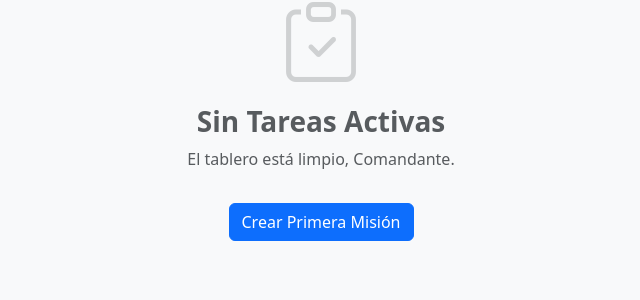
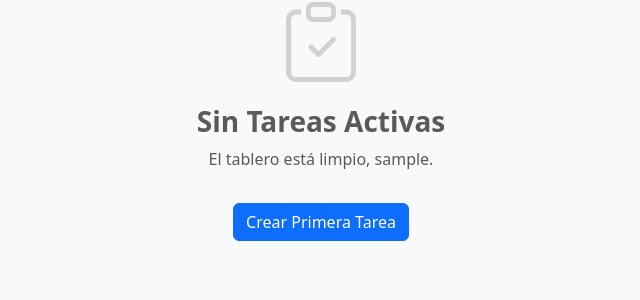
Before and after one commit to JELLABS/UpTask_System, a Django app: page /tablero/ in a window 1280 px wide. Shown: the part 361-661 px from the top of the page, without its empty margins (319-959 px from the left). Run offline with Django 5.2, Linux system fonts and the light colour scheme; the visitor is signed in with stand-in values (Sample User, id 1); data that the repository does not hold is empty.

Commit message:
Mejoras de palabras claves en titulos, cuerpos

```diff
--- a/tasks/templates/tasks/dashboard.html
+++ b/tasks/templates/tasks/dashboard.html
@@ -6,7 +6,7 @@
 <div class="row mb-4">
     <div class="col-12">
         <h2 class="fw-bold">📊 Panel de Control</h2>
-        <p class="text-muted">Inteligencia visual de operaciones en tiempo real</p>
+        <p class="text-muted">Inteligencia visual de tareas en tiempo real</p>
     </div>
 </div>
 
--- a/tasks/templates/tasks/formulario_tarea.html
+++ b/tasks/templates/tasks/formulario_tarea.html
@@ -86,7 +86,7 @@
                                     </div>
                             </div>
 
-                            <div class="form-text small">Use el radar para buscar colaboradores específicos.</div>
+                            <div class="form-text small">Use el buscador para encontrar colaboradores específicos.</div>
                         </div>
                     </div>
 
--- a/tasks/templates/tasks/home.html
+++ b/tasks/templates/tasks/home.html
@@ -199,7 +199,7 @@
                         </div>
 
                         <div class="mb-4">
-                            <h6 class="fw-bold text-secondary text-uppercase small"><i class="bi bi-justify-left me-1"></i>Descripción de la Misión</h6>
+                            <h6 class="fw-bold text-secondary text-uppercase small"><i class="bi bi-justify-left me-1"></i>Descripción de la Tarea</h6>
                             <div class="bg-light p-3 rounded border-start border-4 border-primary text-secondary">
                                 {{ mision.descripcion|linebreaks|default:"Sin descripción detallada." }}
                             </div>
@@ -219,7 +219,7 @@
                             {% for user in mision.compartida_con.all %}
                                 <span class="badge bg-secondary me-1"><i class="bi bi-person me-1"></i>{{ user.username }}</span>
                             {% empty %}
-                                <small class="text-muted fst-italic">Misión individual (Privada)</small>
+                                <small class="text-muted fst-italic">Tarea individual (Privada)</small>
                             {% endfor %}
                         </div>
 
@@ -272,8 +272,8 @@
         <div class="text-center py-5">
             <div class="display-1 text-muted opacity-25 mb-3"><i class="bi bi-clipboard-check"></i></div>
             <h3 class="text-muted fw-bold">Sin Tareas Activas</h3>
-            <p class="text-muted">El tablero está limpio, Comandante.</p>
-            <a href="{% url 'crear_tarea' %}" class="btn btn-primary mt-3">Crear Primera Misión</a>
+            <p class="text-muted">El tablero está limpio, {{ request.user.username }}.</p>
+            <a href="{% url 'crear_tarea' %}" class="btn btn-primary mt-3">Crear Primera Tarea</a>
         </div>
     {% endfor %}
 </div>
```
